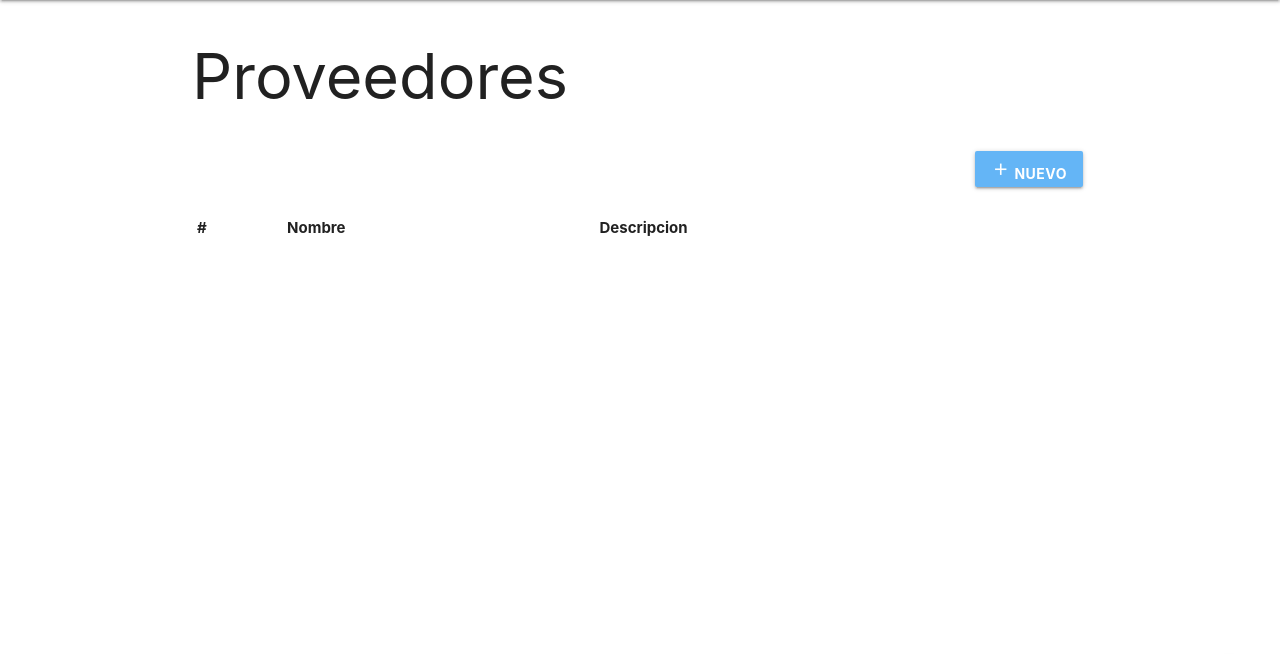
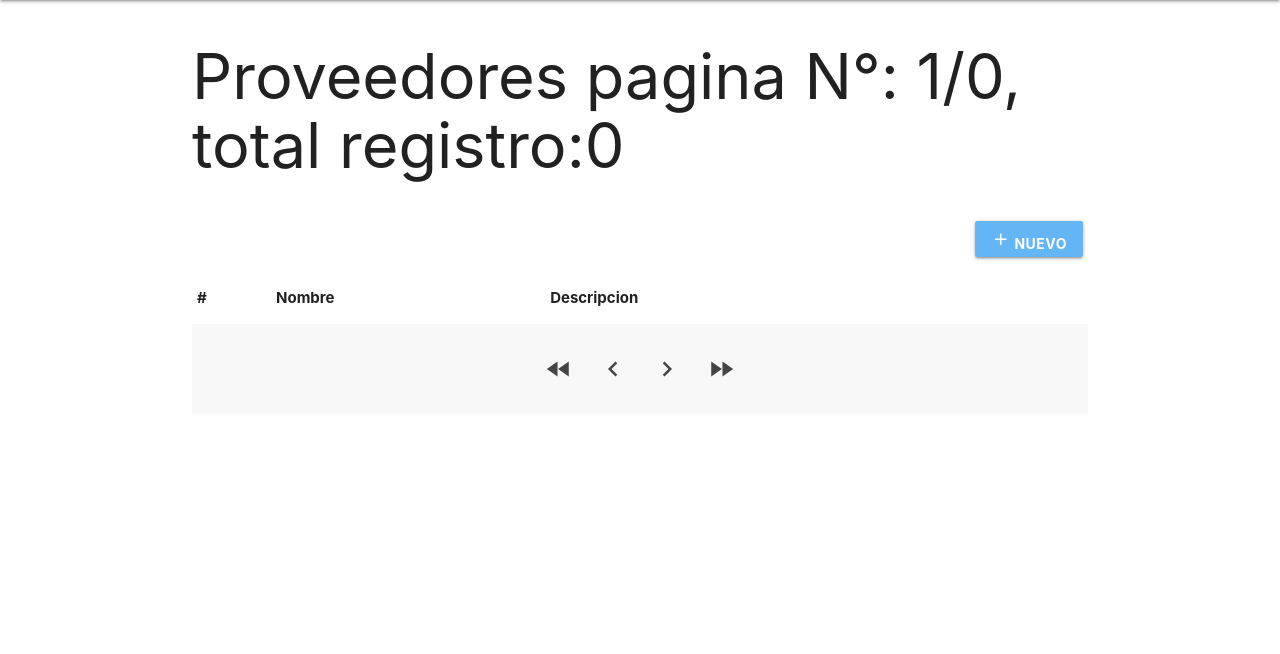
Before and after one commit to ERPOGA/clase_2253, a PHP site: page /clase_2253/sistema.php?r=lista_proveedores in a window 1280 px wide. Shown: the part 64-718 px from the top of the page. Run offline with PHP 8.4, Linux system fonts and the light colour scheme; tables that the repository leaves empty or names only in its code hold one stand-in row (values such as "Sample post"); lists and menus that the app fills with data are empty.

Commit message:
Se actualiza clase 10/07/2023

```diff
--- a/modelos/proveedores.php
+++ b/modelos/proveedores.php
@@ -10,6 +10,7 @@ class proveedores {
 	// Es la descrpcion del proveedor
 	public $descripcion;
 
+	protected $tabla = "proveedores";
 
 	public function constructor($arrayDatos = array()){
 
@@ -121,7 +122,7 @@ class proveedores {
 
 	}
 
-	public function listar(){
+	public function listar($filtro = array()){
 		/*
 			Este metodo se encarga de retornar una lista de registro de la base de datos
 		*/
@@ -135,7 +136,8 @@ class proveedores {
 
 		$sql = "SELECT * FROM proveedores
 					WHERE estado = '1'
-				ORDER BY nombre";
+				ORDER BY id
+					LIMIT ".$filtro['inicio'].", ".$filtro['cantidad']."";
 
 		$mysqlPrepare = $conexion->prepare($sql);
 
@@ -173,6 +175,33 @@ class proveedores {
 
 	}
 
+
+	public function totalRegistros(){
+
+		$host = "localhost";
+		$puerto = "3306";
+		$usuario = "root";
+		$clave = "";
+		$db = "curso_2253";
+		$conexion = new PDO("mysql:host=".$host.":".$puerto.";dbname=".$db."",$usuario,$clave);
+		$conexion->setAttribute(PDO::ATTR_ERRMODE, PDO::ERRMODE_EXCEPTION);
+
+		$sql = "SELECT count(*) as total FROM ".$this->tabla." WHERE estado = 1";
+
+		$mysqlPrepare = $conexion->prepare($sql);
+		$mysqlPrepare->execute();
+		$lista = $mysqlPrepare->fetchAll(PDO::FETCH_ASSOC);
+
+		if(isset($lista[0]['total'])){
+			$retorno = $lista[0]['total'];
+		}else{
+			$retorno = 0;
+		}
+
+		return $retorno;
+
+	}
+
 }
 
 
--- a/vistas/lista_proveedores.php
+++ b/vistas/lista_proveedores.php
@@ -5,11 +5,54 @@
 	$objProveedores = new proveedores();
 
 
-	$listaProveedores = $objProveedores->listar();
+
+	/*
+	Pagina 1 = 1,2,3,4,5   (LIMIT 0,5)
+ 	Pagina 2 = 6,7,8,9,10  (LIMIT 5,5)
+	Pagina 3 = 11,12,13,14,15 (LIMIT 10,5)
+	Pagina 4 = 16,17  (LIMIT 15,5)
+
+	(1-1) * 5 = 0
+	(2-1) * 5 = 5
+	(3-1) * 5 = 10
+	(4-1) * 5 = 15
+	*/
+
+	$cantidad = isset($_GET['cantidad'])?$_GET['cantidad']:3;
+	$pagina = isset($_GET['pagina'])?$_GET['pagina']:1;
+
+	$totalRegistros = $objProveedores->totalRegistros();
+
+	// Pagina Anterior va a ser igua al maximo entre la pagina actual menos 1 y 1
+	$paginaAnterior = max(($pagina - 1), 1);
+	/*
+	$paginaAnterior = $pagina - 1;
+	if($paginaAnterior < 1){
+		$paginaAnterior = 1;
+	}
+	*/
+
+	$totalPagina = ceil($totalRegistros/$cantidad);
+
+	// Pagina siguente va a ser el menor numero entre la pagina actual + 1 y el total de maximo de paginas
+	$paginaSiguente = min( ($pagina + 1) , $totalPagina);
+
+	/*
+	$paginaSiguente = $pagina + 1;
+	if($paginaSiguente > $totalPagina){
+		$paginaSiguente = $totalPagina;
+	}
+	*/
+
+	$arrayFiltros = array();
+	$arrayFiltros['inicio'] = ($pagina - 1) * $cantidad;
+	$arrayFiltros['cantidad'] = $cantidad;
+
+	$listaProveedores = $objProveedores->listar($arrayFiltros);
 
 
 ?>
-<h1>Proveedores</h1>
+<h1>Proveedores pagina N°: <?=$pagina?>/<?=$totalPagina?>, total registro:<?=$totalRegistros?> </h1>
 
 <table class="striped">
 	<thead>
@@ -24,7 +67,7 @@
 			<th>#</th>
 			<th>Nombre</th>
 			<th>Descripcion</th>
-			<th></th>
+			<th style="width:150px"></th>
 		</tr>
 	</thead>
 
@@ -34,8 +77,8 @@
 
 		<tr>
 			<td><?=$proveedor['id']?></td>
-			<td><?=$proveedor['nombre']?></td>
-			<td><?=$proveedor['descripcion']?></td>
+			<td class="truncate" style="max-width:200px"><?=$proveedor['nombre']?></td>
+			<td ><?=$proveedor['descripcion']?></td>
 			<td>
 				<a href="sistema.php?r=editar_proveedor&id=<?=$proveedor['id']?>" class="btn btn-floating blue lighten-2">
 					<i class="material-icons">edit</i>
@@ -47,6 +90,62 @@
 		</tr>
 
 <?php  } ?>
+		<tr>
+			<td colspan="4">
+				<ul class="pagination center-align">
+					<li class="waves-effect">
+						<a href="sistema.php?r=lista_proveedores&pagina=1">
+							<i class="material-icons">fast_rewind</i>
+						</a>
+					</li>
+					<li class="waves-effect">
+						<a href="sistema.php?r=lista_proveedores&pagina=<?=$paginaAnterior?>">
+							<i class="material-icons">chevron_left</i>
+						</a>
+					</li>
+					<!--
+					<li class="active">
+						<a href="sistema.php?r=lista_proveedores&pagina=1">1</a>
+					</li>
+					-->
+<?php
+					for($i = ($pagina-2); $i <= ($pagina+2); $i++ ){
+
+						/*
+							Reviso si $i es menos < 1 o $i es mayor al total de pagina
+						*/
+						if($i < 1 || $i > $totalPagina){
+							/*
+								En caso que se cumpla una de las 2 condicion lo que hacemos es
+								omitir el resto del codigo con el comando continue,
+							*/
+							continue;
+						}
+						$color = "waves-effect";
+						if($i == $pagina){
+							$color = "active";
+						}
+?>
+					<li class="<?=$color?>">
+						<a href="sistema.php?r=lista_proveedores&pagina=<?=$i?>"><?=$i?></a>
+					</li>
+<?php
+					}
+?>
+
+					<li class="waves-effect">
+						<a href="sistema.php?r=lista_proveedores&pagina=<?=$paginaSiguente?>">
+							<i class="material-icons">chevron_right</i>
+						</a>
+					</li>
+					<li class="waves-effect">
+						<a href="sistema.php?r=lista_proveedores&pagina=<?=$totalPagina?>">
+							<i class="material-icons">fast_forward</i>
+						</a>
+					</li>
+				</ul>
+			</td>
+		</tr>
 
 	</tbody>
 </table>
```
Also changed, not shown: vistas/borrar_proveedor.php (+5 -2 lines).
